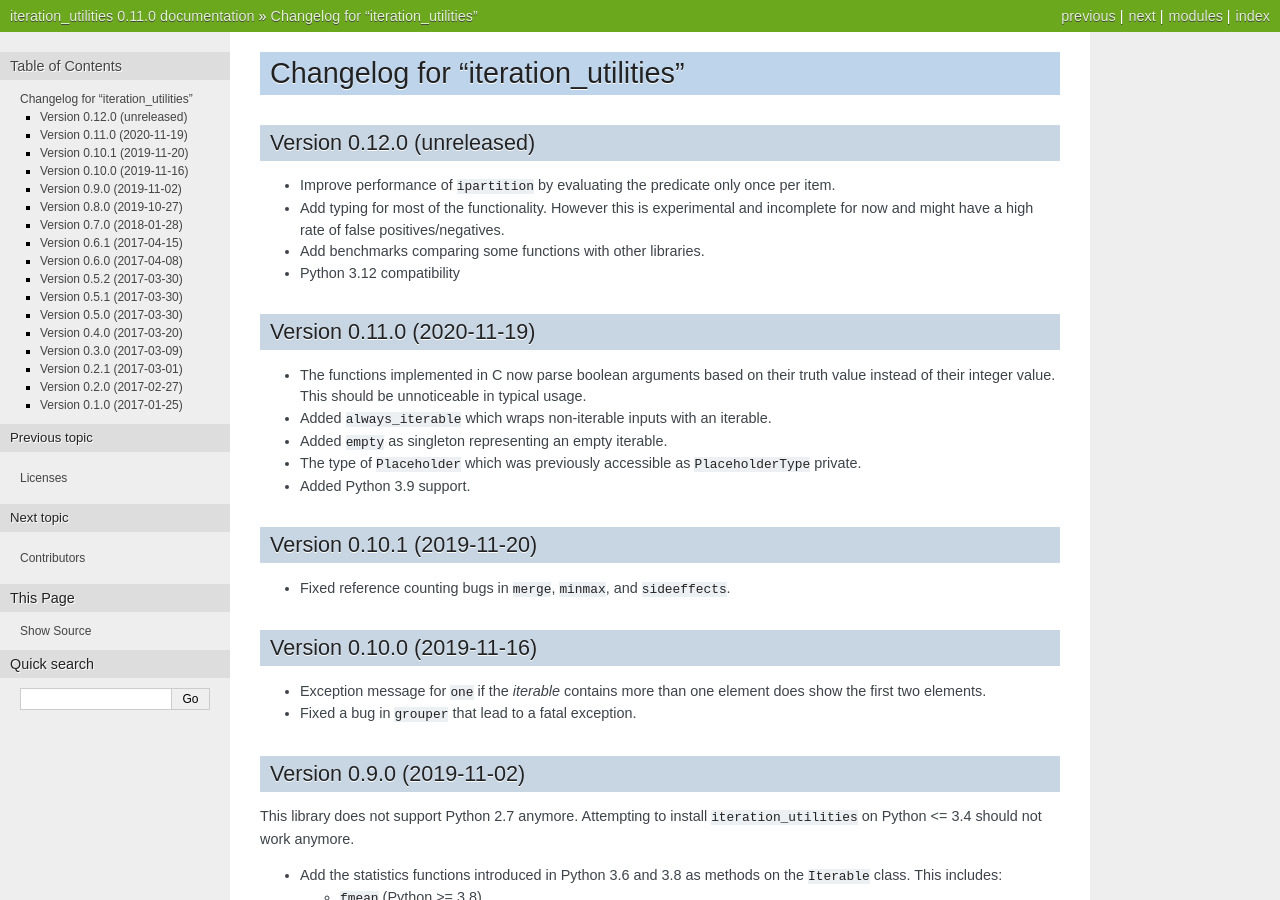
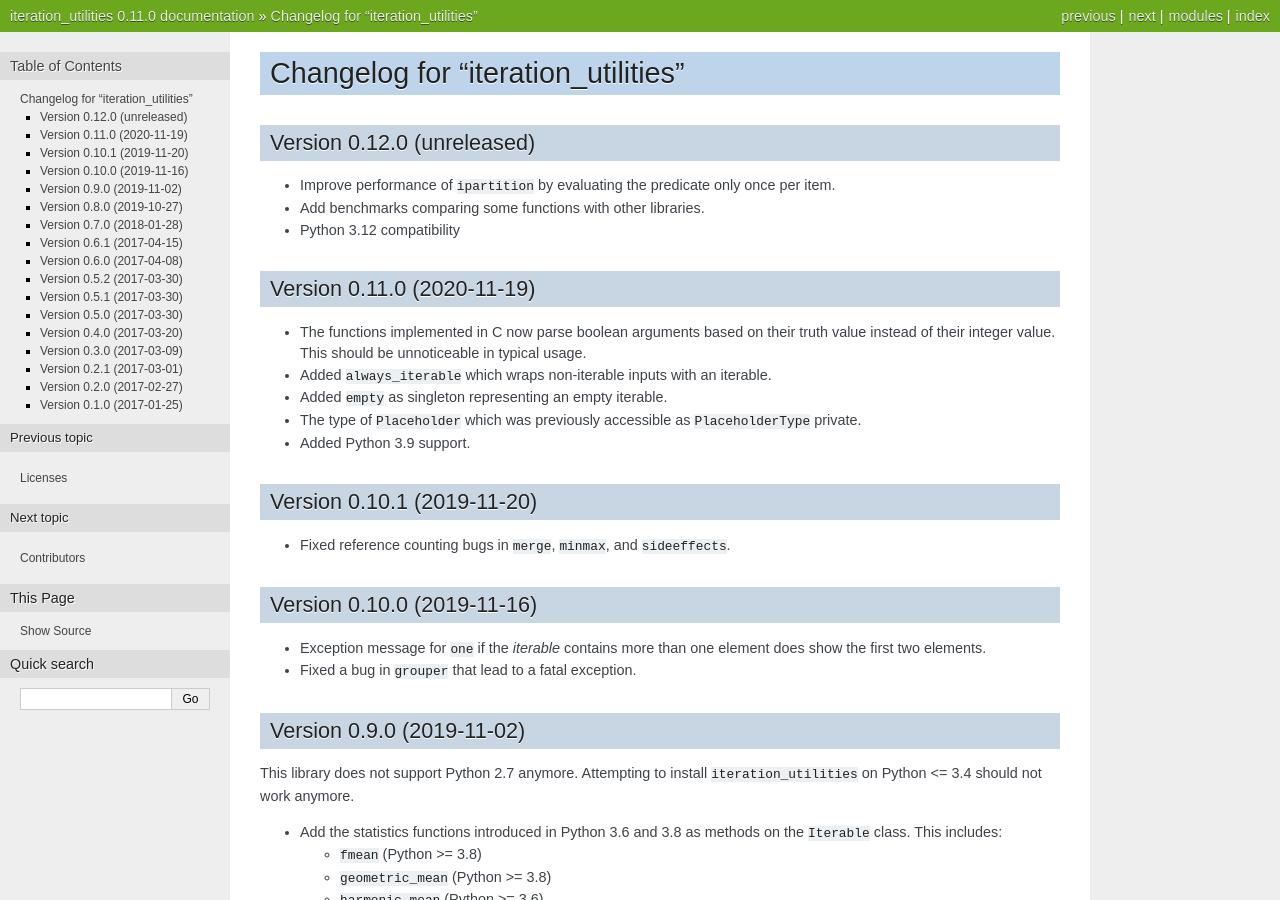
Before and after one commit to MSeifert04/iteration_utilities, a Sphinx documentation site: the page built from docs/CHANGES.rst, in a window 1280 px wide and 900 px high. Built offline with Sphinx 7.4.7, drawn with Linux system fonts in a browser that asks for light colours.

Commit message:
Remove typings again
There were a few problems and they shouldn't go in the next version in this state

```diff
--- a/docs/CHANGES.rst
+++ b/docs/CHANGES.rst
@@ -6,9 +6,6 @@ Version 0.12.0 (unreleased)
 
 - Improve performance of ``ipartition`` by evaluating the predicate only once
   per item.
-
-- Add typing for most of the functionality. However this is experimental and
-  incomplete for now and might have a high rate of false positives/negatives.
 
 - Add benchmarks comparing some functions with other libraries.
 
--- a/setup.py
+++ b/setup.py
@@ -76,7 +76,4 @@ setup(
     py_modules=[path.splitext(path.basename(p))[0] for p in glob('src/*.py')],
     version=version(),
     ext_modules=[_iteration_utilities_module],
-    package_data={
-        'iteration_utilities': ['*.pyi', 'py.typed'],
-    }
 )
```
Also changed, not shown: 8 other files.
